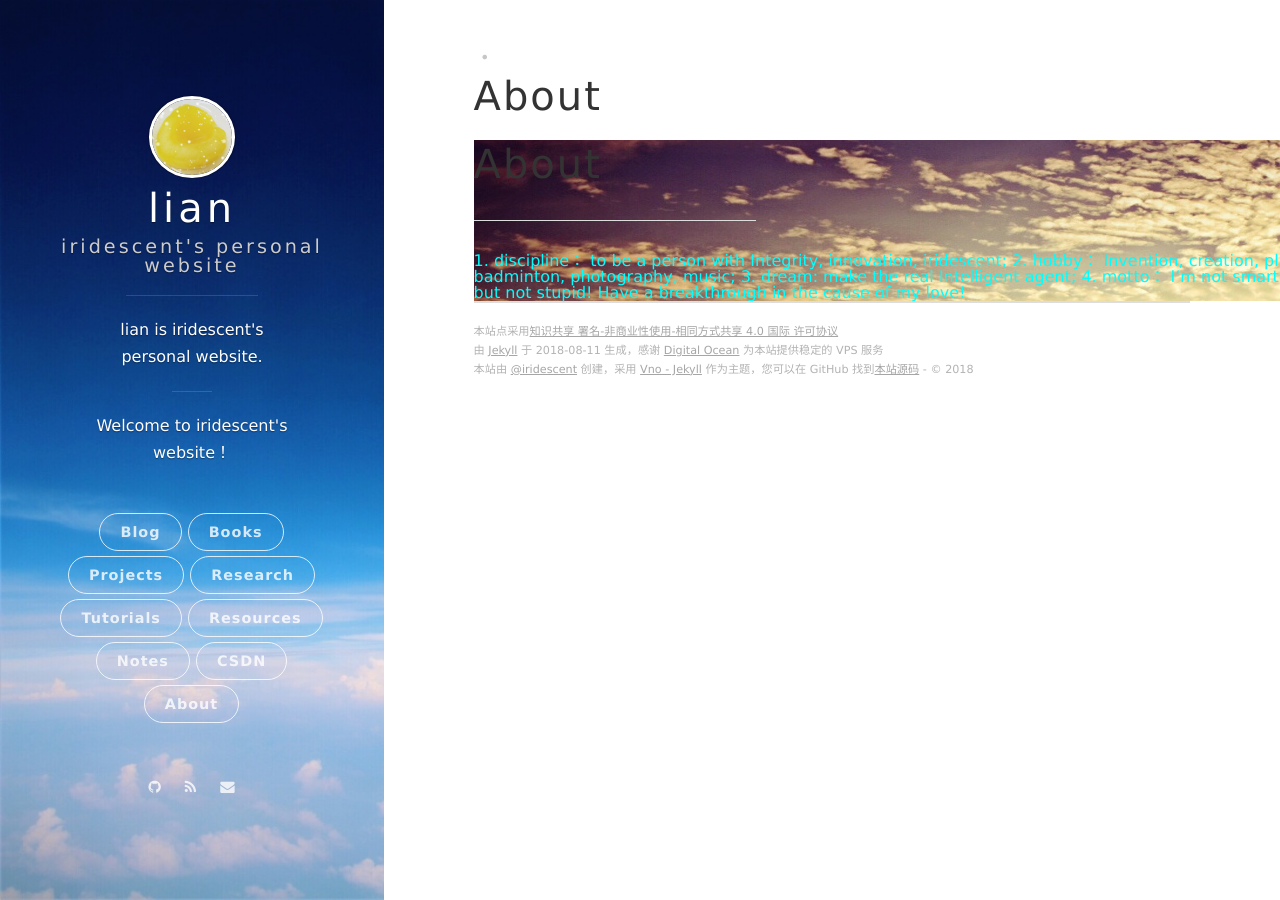
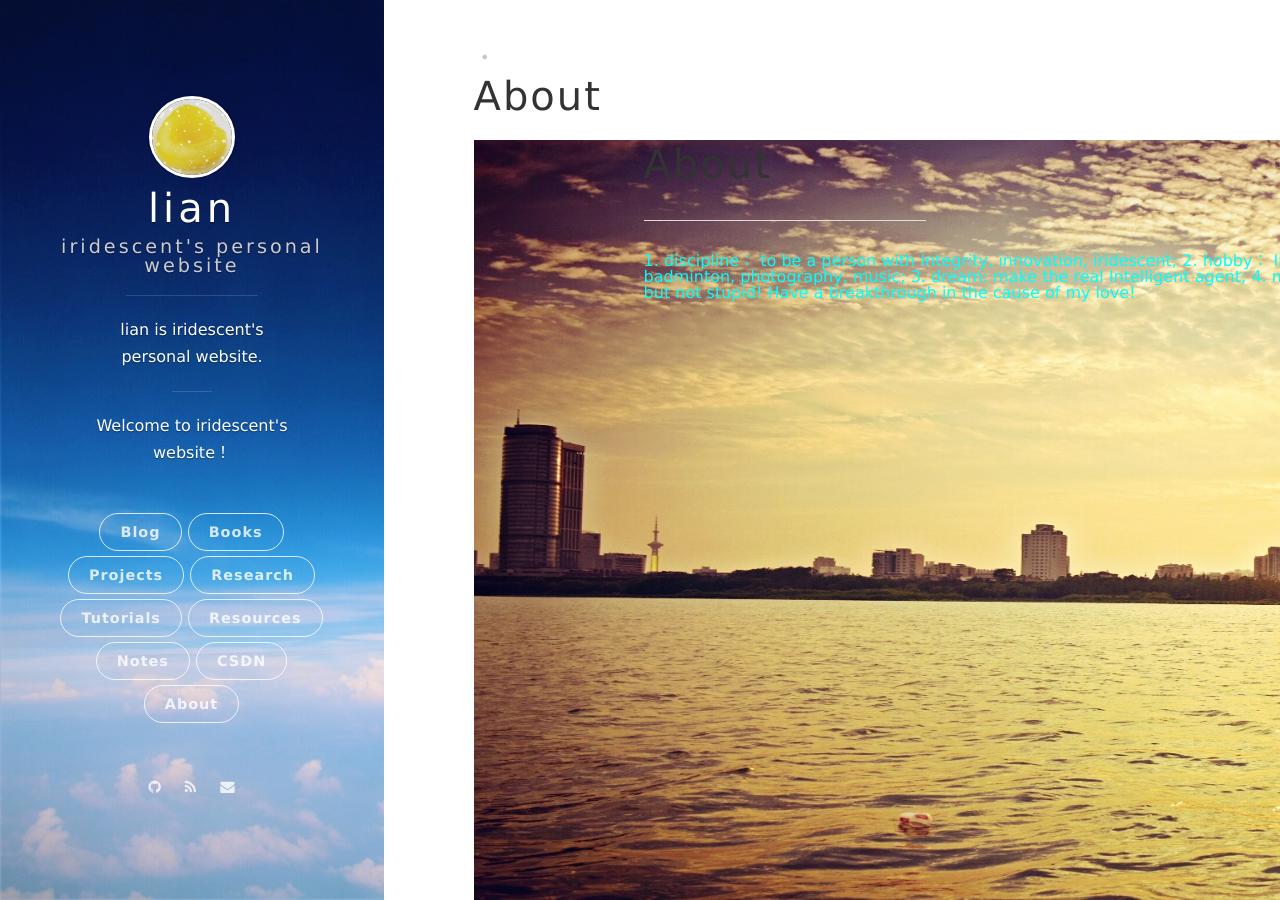
Before and after one commit to antsfamily/antsfamily.github.io, a Jekyll site: the page built from about/index.html, in a window 1280 px wide. Built offline with Jekyll 4.4.1, drawn with Linux system fonts in a browser that asks for light colours; nearby versions of some CDN libraries; comment, search, counter and statistics services are not loaded.

Commit message:
update about style to panelcover

```diff
--- a/about/index.html
+++ b/about/index.html
@@ -14,7 +14,7 @@ active: about
 header-img: "assets/images/about-bg.jpg"
 ---
 
-<header class="panel" style="background-image: url('{{ site.baseurl }}/{% if page.header-img %}{{ page.header-img }}{% else %}{{ site.header-img }}{% endif %}')">
+<header class="panel-cover" style="background-image: url('{{ site.baseurl }}/{% if page.header-img %}{{ page.header-img }}{% else %}{{ site.header-img }}{% endif %}')">
     <div class="container">
         <div class="row">
             <div class="col-lg-8 col-lg-offset-2 col-md-10 col-md-offset-1">
```
